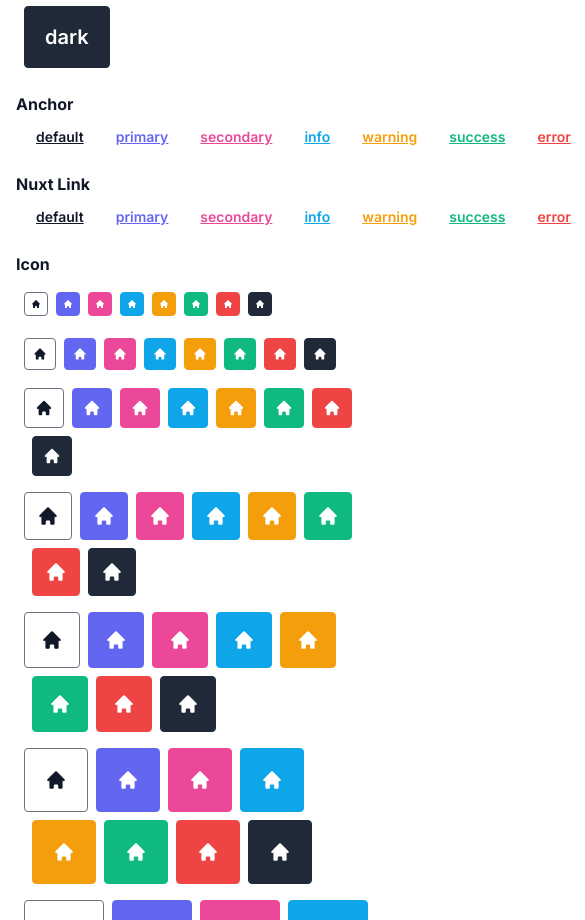
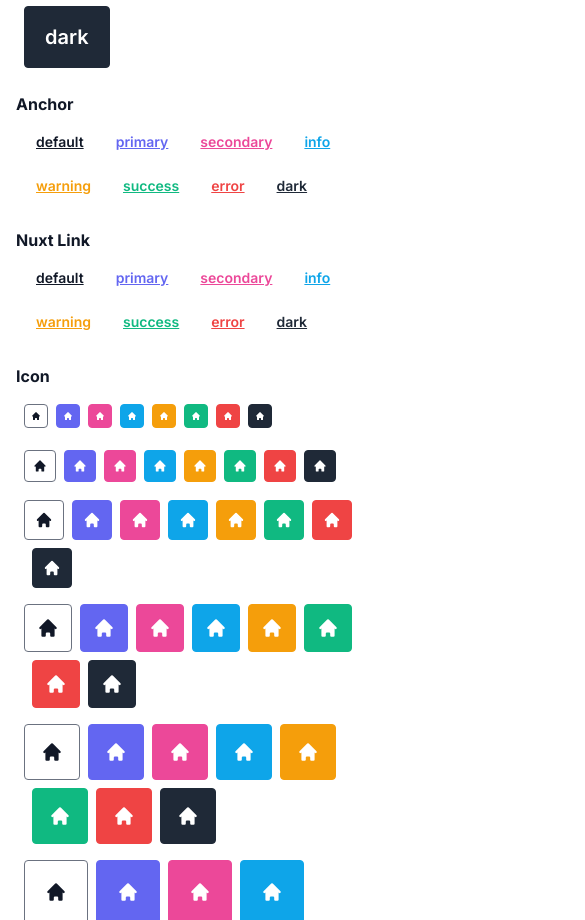
Before and after one commit to gravitano/nuxt3-tailwind-kit, a Nuxt app: page /components/buttons in a window 390 px wide. Shown: the part 2771-3691 px from the top of the page, 585 px wide, since content can reach past the window. Built offline with nearby package versions, Linux system fonts and the light colour scheme.

Commit message:
fix: responsive flex wrap

```diff
--- a/pages/components/buttons.vue
+++ b/pages/components/buttons.vue
@@ -50,6 +50,7 @@ const bindVariant = (variant: string) => {
 
       <div class="space-x-2 space-y-2">
         <h2 class="font-bold mb-2">Anchor</h2>
+        <div class="flex gap-2 flex-wrap">
           <v-btn
             v-for="color in colors"
             :key="color"
@@ -61,9 +62,11 @@ const bindVariant = (variant: string) => {
             {{ color }}
           </v-btn>
         </div>
+      </div>
 
       <div class="space-x-2 space-y-2">
         <h2 class="font-bold mb-2">Nuxt Link</h2>
+        <div class="flex gap-2 flex-wrap">
           <v-btn
             v-for="color in colors"
             :key="color"
@@ -74,6 +77,7 @@ const bindVariant = (variant: string) => {
           >
             {{ color }}
           </v-btn>
+        </div>
       </div>
 
       <div class="space-x-2 space-y-2">
```
Lines whose indentation alone changed are shown as unchanged.
